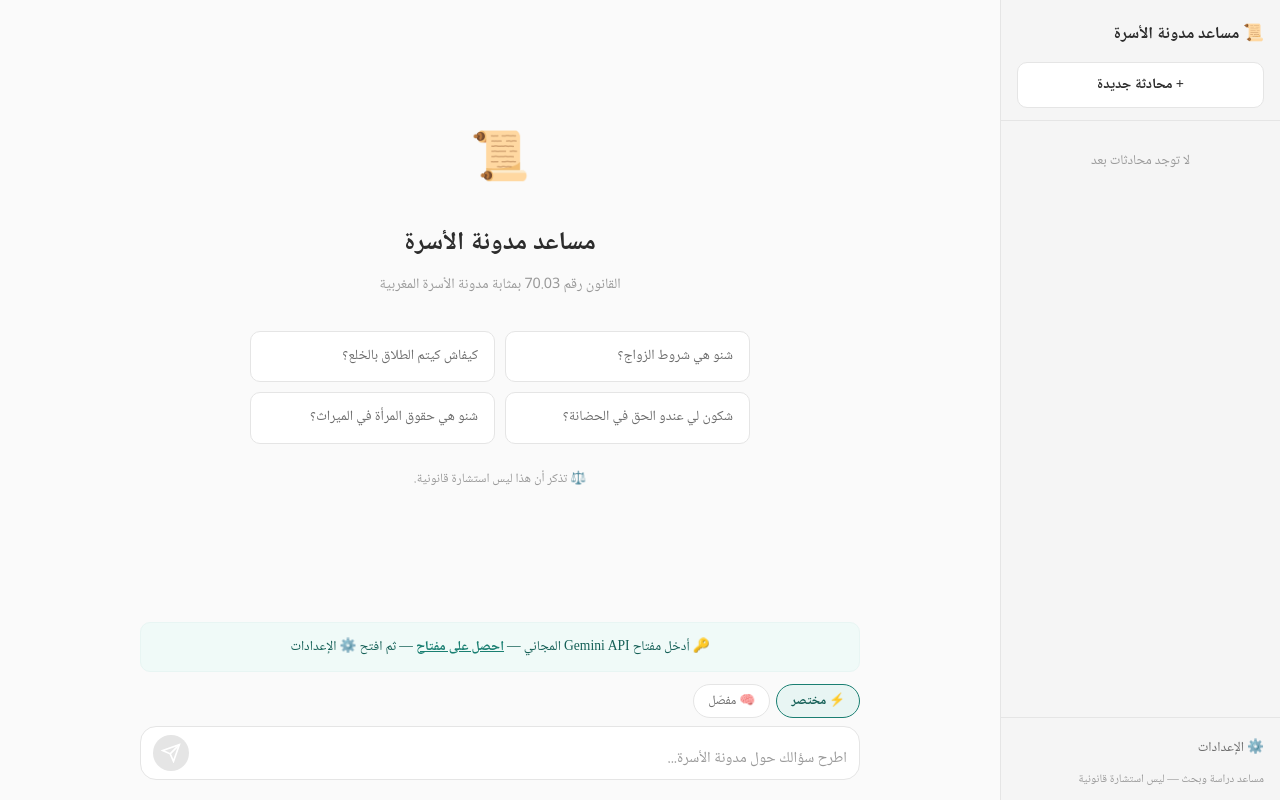
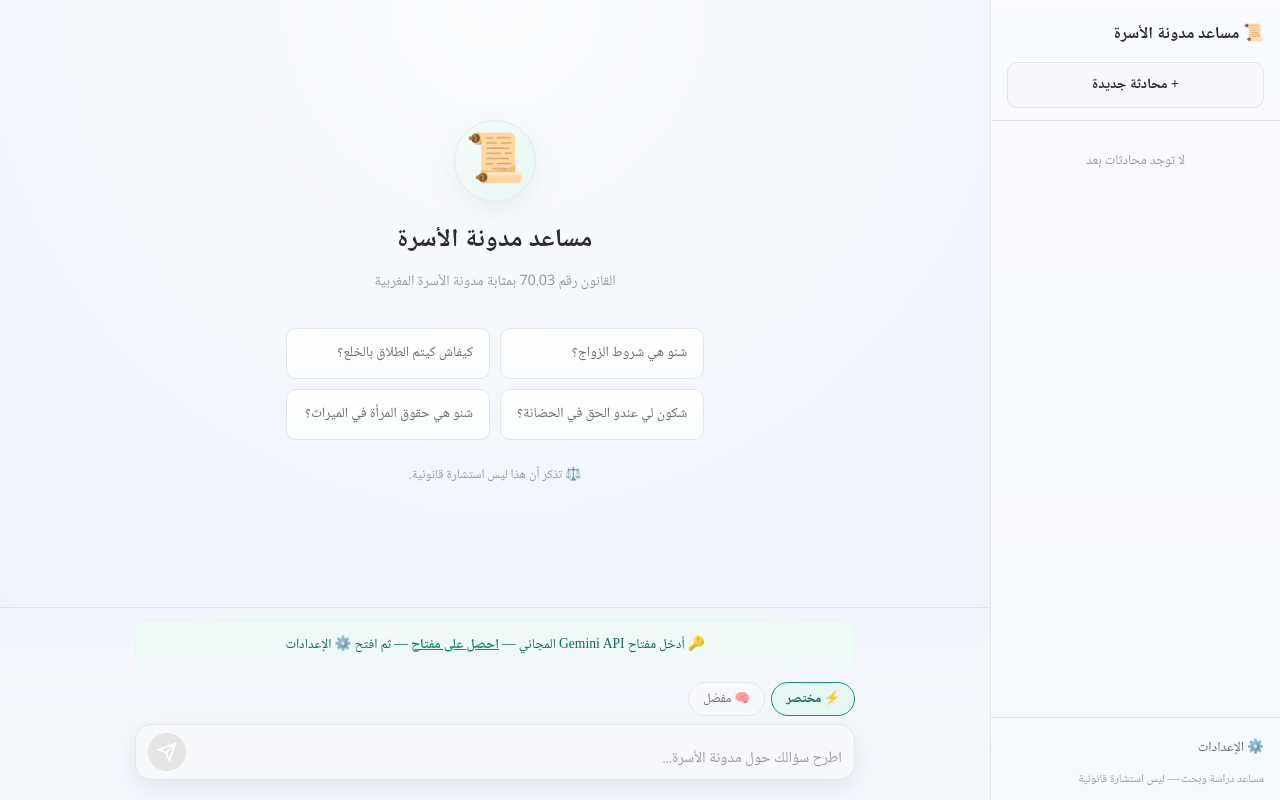
Before and after one commit to Imadjalloul/mudawana-assistant, a website built with Vite: page index.html in a window 1280 px wide. Built offline with nearby package versions, Linux system fonts and the light colour scheme.

Commit message:
Fix startup data-load handling and refresh chat UI styling

```diff
--- a/src/main.js
+++ b/src/main.js
@@ -9,8 +9,14 @@ let activeConvId = null;
 
 /* ── Init ── */
 async function init() {
-    const res = await fetch('./data/mudawana.json');
-    mudawanaData = await res.json();
+    try {
+        const res = await fetch('./data/mudawana.json');
+        if (!res.ok) throw new Error('تعذّر تحميل بيانات مدونة الأسرة');
+        mudawanaData = await res.json();
+    } catch (error) {
+        showLoadError(error.message);
+        return;
+    }
 
     loadConversations();
     setupSettings();
@@ -265,13 +271,30 @@ function setupModeChips() {
 
 /* ── Examples ── */
 function setupExamples() {
-    document.querySelectorAll('.example-btn').forEach(btn => {
-        btn.addEventListener('click', () => {
-            document.getElementById('chatInput').value = btn.dataset.q;
-            document.getElementById('sendBtn').disabled = false;
-            sendMessage();
-        });
+    const messagesArea = document.getElementById('messagesArea');
+    if (messagesArea.dataset.examplesBound === 'true') return;
+
+    messagesArea.addEventListener('click', (event) => {
+        const button = event.target.closest('.example-btn');
+        if (!button) return;
+
+        document.getElementById('chatInput').value = button.dataset.q;
+        document.getElementById('sendBtn').disabled = false;
+        sendMessage();
     });
+
+    messagesArea.dataset.examplesBound = 'true';
+}
+
+function showLoadError(message) {
+    const area = document.getElementById('messagesArea');
+    area.innerHTML = `
+        <div class="welcome" id="welcomeScreen">
+            <div class="welcome-icon">⚠️</div>
+            <h2>وقع مشكل فتحميل البيانات</h2>
+            <p class="welcome-sub">${escapeHtml(message)}</p>
+            <p class="welcome-note">جرّب تحدّث الصفحة أو تأكد من وجود ملف البيانات.</p>
+        </div>`;
 }
 
 /* ── Mobile Sidebar ── */
--- a/src/style.css
+++ b/src/style.css
@@ -12,21 +12,21 @@
 }
 
 :root {
-  --bg: #ffffff;
-  --bg-chat: #fafafa;
+  --bg: #f6f8fb;
+  --bg-chat: #f3f6fb;
   --surface: #ffffff;
-  --surface-alt: #f7f7f8;
+  --surface-alt: #f7f9fc;
   --border: #e5e5e5;
   --border-light: #f0f0f0;
   --text: #2c2c2c;
   --text-secondary: #6b6b6b;
   --text-muted: #999;
-  --accent: #1a7f72;
-  --accent-light: #e8f5f3;
-  --accent-dark: #145f56;
-  --accent-subtle: #f0faf8;
-  --sidebar-bg: #f5f5f5;
-  --sidebar-hover: #ebebeb;
+  --accent: #1d8a7b;
+  --accent-light: #e5f6f3;
+  --accent-dark: #13665a;
+  --accent-subtle: #effaf8;
+  --sidebar-bg: #f9fbff;
+  --sidebar-hover: #edf2fb;
   --user-msg: #1a7f72;
   --user-msg-text: #ffffff;
   --radius: 16px;
@@ -60,8 +60,8 @@ body {
 
 /* ── Sidebar ── */
 .sidebar {
-  width: 280px;
-  background: var(--sidebar-bg);
+  width: 290px;
+  background: linear-gradient(180deg, #f9fbff 0%, #f6f9ff 100%);
   border-left: 1px solid var(--border);
   display: flex;
   flex-direction: column;
@@ -195,7 +195,7 @@ body {
   flex: 1;
   display: flex;
   flex-direction: column;
-  background: var(--bg-chat);
+  background: radial-gradient(circle at top, #fbfdff 0%, var(--bg-chat) 45%, #edf3fb 100%);
   min-width: 0;
 }
 
@@ -242,11 +242,21 @@ body {
   justify-content: center;
   padding: 40px 24px;
   text-align: center;
+  max-width: 820px;
+  margin: 0 auto;
 }
 
 .welcome-icon {
   font-size: 3rem;
   margin-bottom: 16px;
+  width: 82px;
+  height: 82px;
+  border-radius: 50%;
+  display: grid;
+  place-items: center;
+  background: linear-gradient(135deg, #f4fbf9 0%, #e8f6f3 100%);
+  border: 1px solid #d7ece7;
+  box-shadow: 0 10px 30px rgba(23, 89, 81, 0.08);
 }
 
 .welcome h2 {
@@ -254,6 +264,12 @@ body {
   font-weight: 700;
   color: var(--text);
   margin-bottom: 6px;
+  letter-spacing: 0.2px;
+}
+
+.welcome-sub,
+.welcome-note {
+  max-width: 620px;
 }
 
 .welcome-sub {
@@ -273,7 +289,7 @@ body {
 
 .example-btn {
   padding: 14px 16px;
-  background: var(--bg);
+  background: linear-gradient(180deg, #ffffff 0%, #fafdff 100%);
   border: 1px solid var(--border);
   border-radius: var(--radius-sm);
   font-family: var(--font-ar);
@@ -289,6 +305,8 @@ body {
   border-color: var(--accent);
   color: var(--accent-dark);
   background: var(--accent-subtle);
+  transform: translateY(-2px);
+  box-shadow: 0 8px 20px rgba(19, 102, 90, 0.1);
 }
 
 .welcome-note {
@@ -338,6 +356,7 @@ body {
 
 .msg-bubble {
   flex: 1;
+  backdrop-filter: blur(2px);
   min-width: 0;
 }
 
@@ -398,7 +417,7 @@ body {
   display: inline-flex;
   align-items: center;
   justify-content: center;
-  background: var(--accent);
+  background: linear-gradient(135deg, #1f9585 0%, #177166 100%);
   color: white;
   width: 22px;
   height: 22px;
@@ -505,7 +524,9 @@ body {
 /* ── Input Bar ── */
 .input-bar {
   padding: 12px 24px 20px;
-  background: var(--bg-chat);
+  background: linear-gradient(180deg, rgba(243,246,251,0) 0%, rgba(243,246,251,0.88) 24%, rgba(243,246,251,1) 100%);
+  border-top: 1px solid rgba(199, 212, 227, 0.5);
+  backdrop-filter: blur(6px);
 }
 
 .input-bar-inner {
@@ -546,6 +567,7 @@ body {
 
 .input-row {
   display: flex;
+  box-shadow: 0 8px 22px rgba(20, 64, 109, 0.08);
   align-items: flex-end;
   gap: 8px;
   background: var(--bg);
@@ -579,8 +601,8 @@ body {
 }
 
 .send-btn {
-  width: 36px;
-  height: 36px;
+  width: 38px;
+  height: 38px;
   border-radius: 50%;
   border: none;
   background: var(--accent);
@@ -594,7 +616,8 @@ body {
 }
 
 .send-btn:hover:not(:disabled) {
-  background: var(--accent-dark);
+  background: linear-gradient(135deg, #188675 0%, #11594f 100%);
+  transform: translateY(-1px);
 }
 
 .send-btn:disabled {
```
